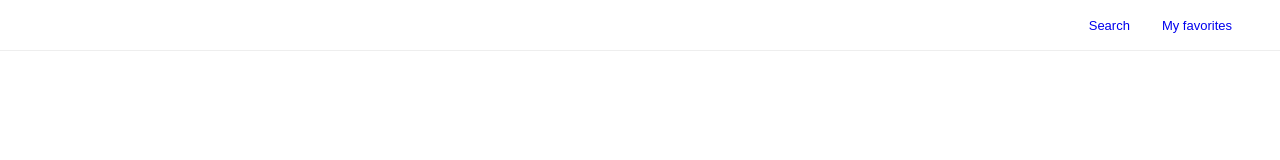
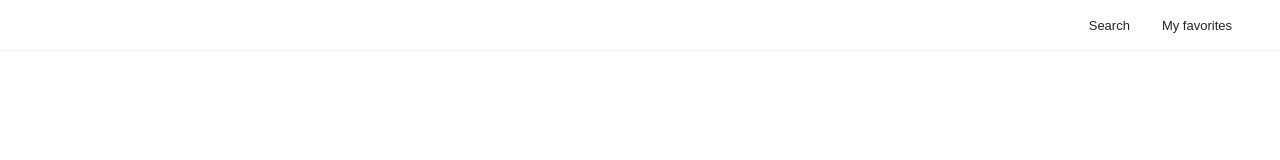
Before and after one commit to guibfo/movie-finder, a React (Create React App) app: page / in a window 1280 px wide. Shown: the top 160 px of the page. Built offline with nearby package versions, Linux system fonts and the light colour scheme.

Commit message:
Change menu link color

```diff
--- a/src/components/UserMenu/styled.js
+++ b/src/components/UserMenu/styled.js
@@ -16,6 +16,7 @@ export const LinkItem = styled.li`
 `
 
 export const StyledLink = styled(Link)`
+  color: #222222;
   font-size: 13px;
   text-decoration: none;
 `
```
